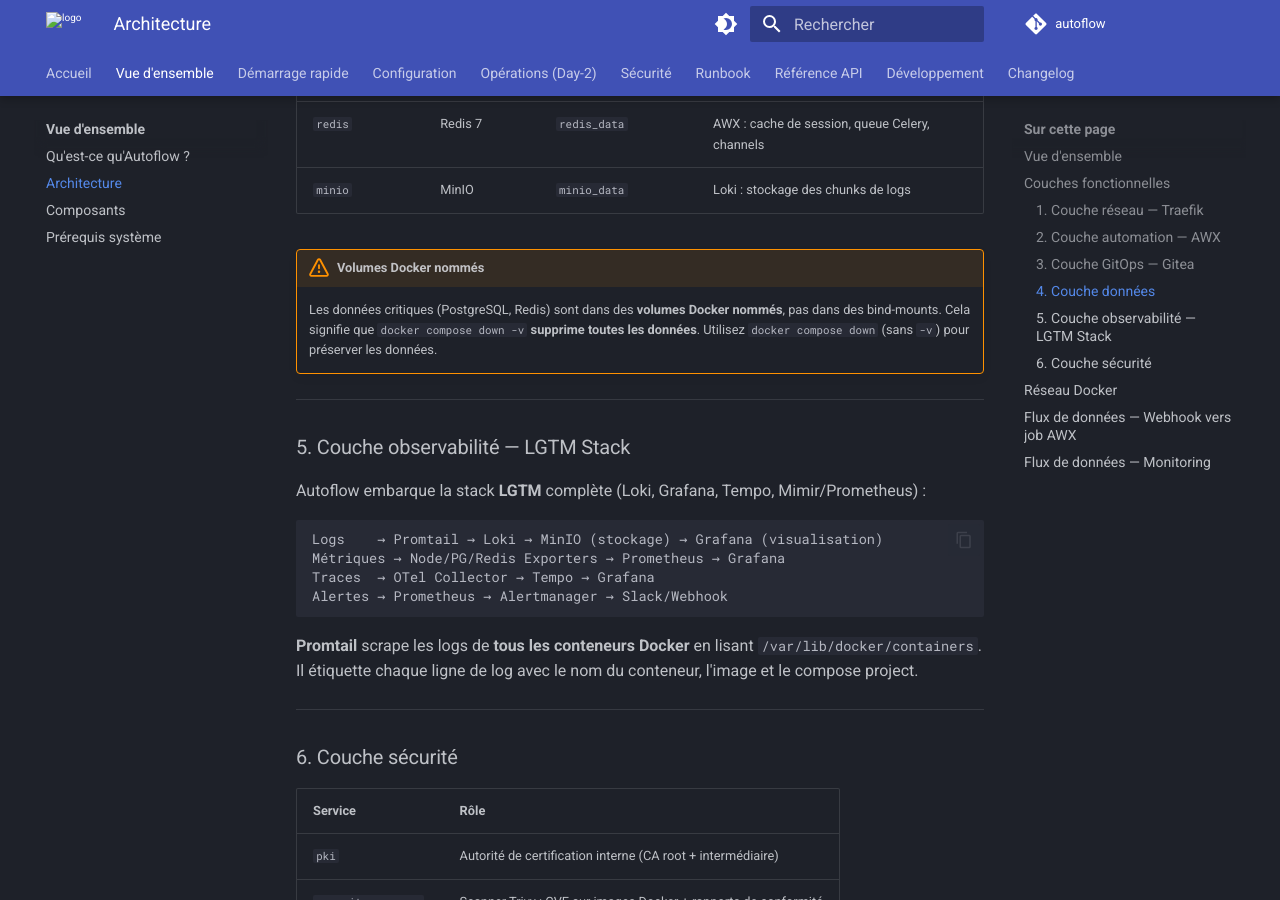
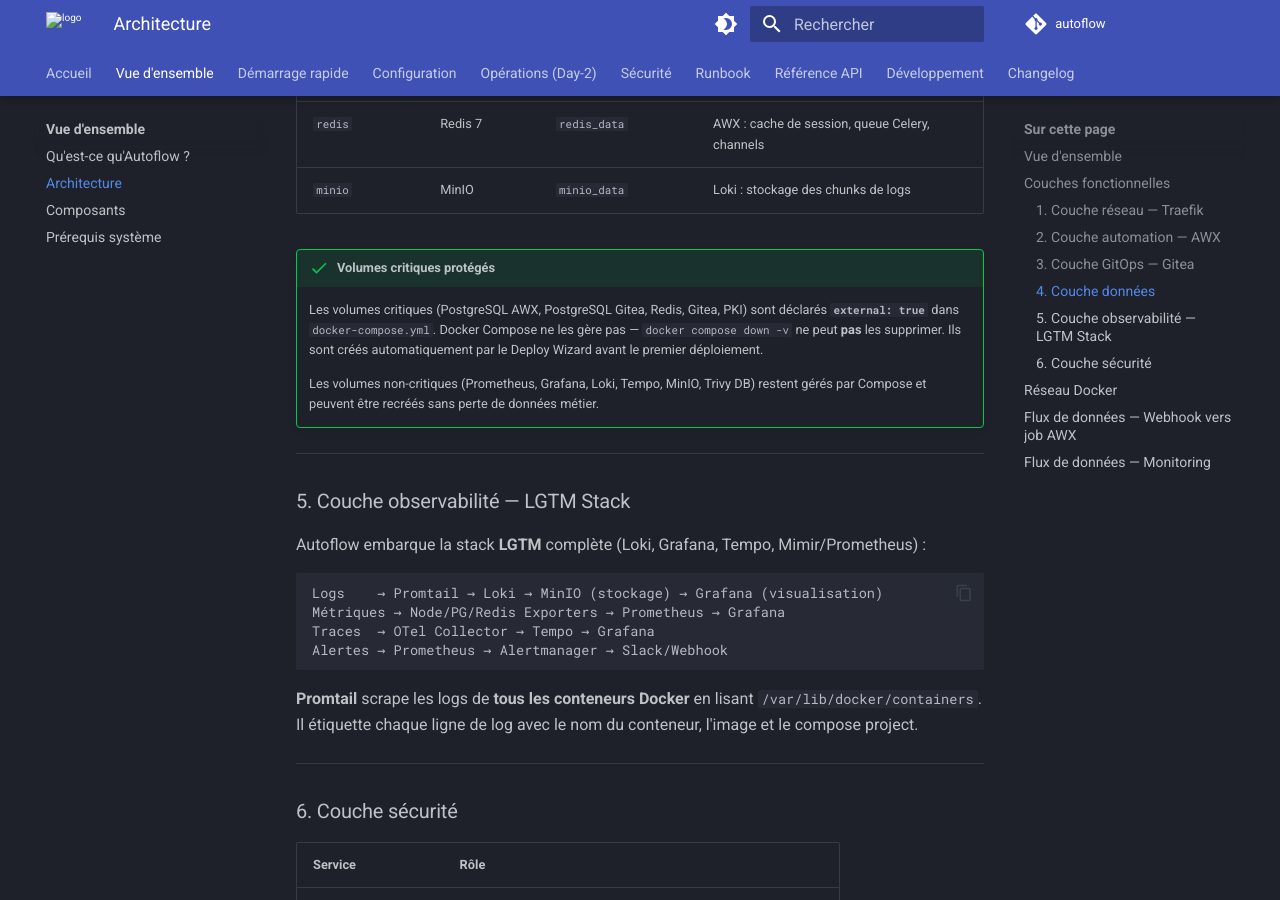
Before and after one commit to Teachmemore-Ressources/autoflow, an MkDocs documentation site: the page built from docs/overview/architecture.md, in a window 1280 px wide and 900 px high, scrolled down 2663 px. Built offline with MkDocs 1.6.1 and Material for MkDocs 9.7.7, drawn with Linux system fonts in a browser that asks for light colours; the version menu is left out.

Commit message:
feat: protect critical volumes from accidental deletion
Mark postgres_data, gitea_data, gitea_postgres_data, redis_data and
pki_data as external: true so that `docker compose down -v` cannot
delete them. The deploy wizard creates these volumes automatically
before the first `docker compose up`.

Update docs to reflect the new safety guarantee.

Co-Authored-By: Claude Sonnet 4.6 <noreply@anthropic.com>

```diff
--- a/docs/overview/architecture.md
+++ b/docs/overview/architecture.md
@@ -183,8 +183,10 @@ Gitea dispose de sa **propre instance PostgreSQL** isolée de celle d'AWX.
 | `redis` | Redis 7 | `redis_data` | AWX : cache de session, queue Celery, channels |
 | `minio` | MinIO | `minio_data` | Loki : stockage des chunks de logs |
 
-!!! warning "Volumes Docker nommés"
-    Les données critiques (PostgreSQL, Redis) sont dans des **volumes Docker nommés**, pas dans des bind-mounts. Cela signifie que `docker compose down -v` **supprime toutes les données**. Utilisez `docker compose down` (sans `-v`) pour préserver les données.
+!!! success "Volumes critiques protégés"
+    Les volumes critiques (PostgreSQL AWX, PostgreSQL Gitea, Redis, Gitea, PKI) sont déclarés **`external: true`** dans `docker-compose.yml`. Docker Compose ne les gère pas — `docker compose down -v` ne peut **pas** les supprimer. Ils sont créés automatiquement par le Deploy Wizard avant le premier déploiement.
+
+    Les volumes non-critiques (Prometheus, Grafana, Loki, Tempo, MinIO, Trivy DB) restent gérés par Compose et peuvent être recréés sans perte de données métier.
 
 ---
 
```
Also changed, not shown: docker-compose.yml (+17 -3 lines), docs/operations/updates.md (+2 -2 lines), 1 other file.
